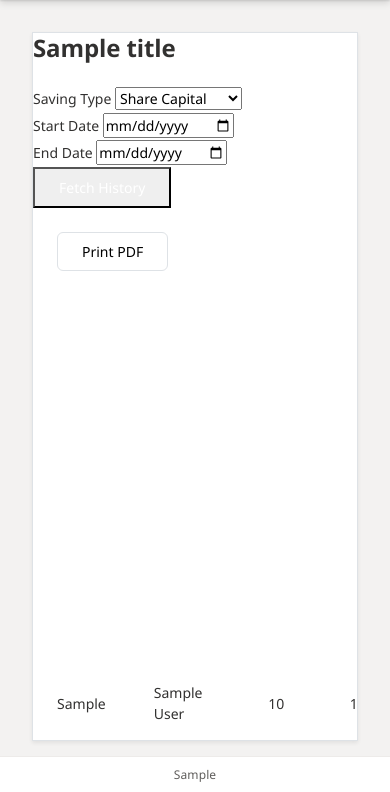
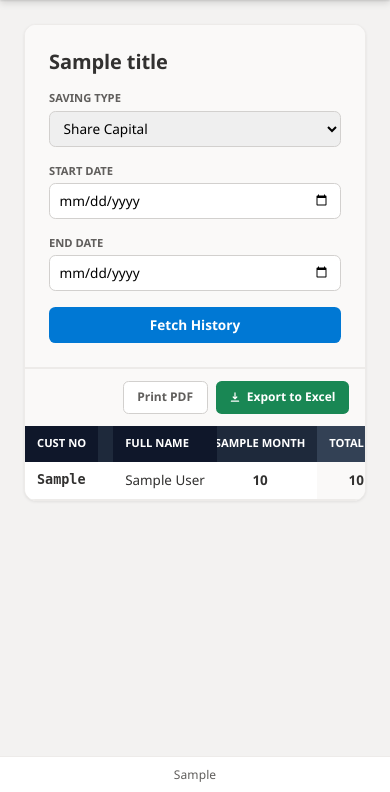
Before and after one commit to itsedapima/nodicbslite, a Django app: template dashboard/templates/dashboard/savings_monthly_report.html in a window 390 px wide. Shown: the part 52-844 px from the top of the page. Run offline with Django 5.2, Linux system fonts and the light colour scheme; the template is opened without the code that fills it: most values are stand-ins (such as "Sample title", 1, 10 or a date in 2020); some libraries are stand-ins or nearby versions.

Commit message:
Fix UI: remove Tailwind, fix dropdowns/mobile menu, remove balance col, convert reports to Bootstrap 5

```diff
--- a/dashboard/templates/dashboard/savings_monthly_report.html
+++ b/dashboard/templates/dashboard/savings_monthly_report.html
@@ -1,83 +1,120 @@
 {% extends 'base.html' %}
 {% load humanize %}
 
+{% block extra_css %}
+<style>
+.report-wrapper { padding: 1rem; }
+@media (min-width: 576px) { .report-wrapper { padding: 2rem; } }
+.report-card { background: #fff; border-radius: .75rem; box-shadow: 0 1px 3px rgba(0,0,0,.08); border: 1px solid var(--d365-border, #EDEBE9); overflow: hidden; }
+.report-header { padding: 1.5rem; border-bottom: 1px solid var(--d365-border, #EDEBE9); background: var(--d365-surface-alt, #FAF9F8); }
+.report-header h1 { font-size: 1.25rem; font-weight: 700; color: var(--d365-text, #323130); margin-bottom: 1rem; }
+.report-header label { display: block; font-size: .7rem; font-weight: 700; text-transform: uppercase; color: var(--d365-text-secondary, #605E5C); margin-bottom: .25rem; }
+.report-header select,
+.report-header input[type="date"] { width: 100%; border: 1px solid var(--d365-border-strong, #D2D0CE); border-radius: .4rem; padding: .4rem .6rem; font-size: .85rem; }
+.report-header select:focus,
+.report-header input[type="date"]:focus { border-color: var(--d365-primary, #0078D4); box-shadow: 0 0 0 2px var(--d365-primary-tint-40, #DEECF9); outline: none; }
+.btn-fetch { width: 100%; background: var(--d365-primary, #0078D4); color: #fff; font-weight: 700; padding: .5rem 1rem; border: none; border-radius: .4rem; font-size: .85rem; cursor: pointer; transition: background .15s; }
+.btn-fetch:hover { background: var(--d365-primary-hover, #106EBE); }
+.toolbar { padding: .75rem 1rem; background: var(--d365-surface-alt, #FAF9F8); border-top: 1px solid var(--d365-border, #EDEBE9); display: flex; justify-content: flex-end; gap: .5rem; }
+.btn-print { padding: .4rem .85rem; background: #fff; border: 1px solid var(--d365-border-strong, #D2D0CE); border-radius: .35rem; font-size: .75rem; font-weight: 700; color: var(--d365-text-secondary, #605E5C); cursor: pointer; }
+.btn-print:hover { background: var(--d365-surface-alt, #FAF9F8); }
+.btn-excel { display: inline-flex; align-items: center; gap: .35rem; padding: .4rem .85rem; background: #198754; color: #fff; border-radius: .35rem; font-size: .75rem; font-weight: 700; text-decoration: none; border: none; transition: background .15s; }
+.btn-excel:hover { background: #146c43; color: #fff; }
+.report-table { width: 100%; border-collapse: collapse; }
+.report-table thead { background: #1e293b; color: #fff; }
+.report-table thead th { padding: .6rem .75rem; font-size: .7rem; font-weight: 700; text-transform: uppercase; white-space: nowrap; }
+.report-table thead th.col-total { background: #334155; }
+.report-table thead th.sticky-col { position: sticky; z-index: 10; background: #0f172a; }
+.sticky-col-1 { left: 0; }
+.sticky-col-2 { left: 5.5rem; border-right: 1px solid #475569; }
+.report-table tbody td { padding: .55rem .75rem; font-size: .84rem; color: var(--d365-text, #323130); border-bottom: 1px solid var(--d365-border, #EDEBE9); }
+.report-table tbody tr:hover { background: var(--d365-primary-tint-40, #DEECF9); }
+.report-table tbody td.sticky-col { position: sticky; z-index: 5; background: #fff; }
+.report-table tbody tr:hover td.sticky-col { background: var(--d365-primary-tint-40, #DEECF9); }
+.cell-zero { color: #ccc; }
+.cell-value { color: var(--d365-text, #323130); font-weight: 600; }
+.cell-total { text-align: right; font-weight: 900; background: var(--d365-surface-alt, #FAF9F8); color: var(--d365-primary, #0078D4); }
+.cell-mono { font-family: monospace; font-weight: 700; color: var(--d365-text-secondary, #605E5C); }
+.cell-name { font-weight: 500; white-space: nowrap; }
+.pager { padding: .75rem 1rem; background: var(--d365-surface-alt, #FAF9F8); border-top: 1px solid var(--d365-border, #EDEBE9); display: flex; align-items: center; justify-content: space-between; flex-wrap: wrap; gap: .5rem; }
+.pager-info { font-size: .75rem; color: var(--d365-text-secondary, #605E5C); font-weight: 500; }
+.pager-buttons { display: inline-flex; border-radius: .4rem; overflow: hidden; box-shadow: 0 1px 2px rgba(0,0,0,.06); font-size: .75rem; }
+.pager-buttons a, .pager-buttons span { padding: .4rem .7rem; border: 1px solid var(--d365-border-strong, #D2D0CE); background: #fff; color: var(--d365-text, #323130); font-weight: 700; text-decoration: none; margin-left: -1px; }
+.pager-buttons a:hover { background: var(--d365-surface-alt, #FAF9F8); }
+.pager-buttons .disabled { background: var(--d365-surface-alt, #FAF9F8); color: #bbb; cursor: not-allowed; }
+.pager-buttons .current { background: var(--d365-primary, #0078D4); color: #fff; border-color: var(--d365-primary, #0078D4); }
+.empty-msg { padding: 2.5rem; text-align: center; color: #aaa; font-style: italic; }
+</style>
+{% endblock %}
+
 {% block content %}
-<div class="bg-gray-50 min-h-screen p-4 sm:p-8">
-    <div class="max-w-full mx-auto bg-white rounded-xl shadow-sm border border-gray-200 overflow-hidden">
+<div class="report-wrapper">
+    <div class="report-card">
 
-        <div class="p-6 border-b border-gray-100 bg-gray-50/50">
-            <h1 class="text-xl font-bold text-gray-800 mb-4">{{ title }}</h1>
-
-            <form method="GET" class="grid grid-cols-1 md:grid-cols-4 gap-4 items-end">
-                <div>
-                    <label class="block text-xs font-bold text-gray-500 uppercase mb-1">Saving Type</label>
-                    <select name="saving_type" class="w-full border-gray-300 rounded-lg text-sm focus:ring-blue-500">
+        <div class="report-header">
+            <h1>{{ title }}</h1>
+            <form method="GET">
+                <div class="row g-3 align-items-end">
+                    <div class="col-12 col-md-3">
+                        <label>Saving Type</label>
+                        <select name="saving_type">
                             <option value="share_capital" {% if saving_type == 'share_capital' %}selected{% endif %}>Share Capital</option>
                             <option value="welfare_deposit" {% if saving_type == 'welfare_deposit' %}selected{% endif %}>Welfare Deposit</option>
                             <option value="seed_deposit" {% if saving_type == 'seed_deposit' %}selected{% endif %}>Seed Deposit</option>
                         </select>
                     </div>
-                <div>
-                    <label class="block text-xs font-bold text-gray-500 uppercase mb-1">Start Date</label>
-                    <input type="date" name="start_date" value="{{ start_date }}" class="w-full border-gray-300 rounded-lg text-sm">
+                    <div class="col-12 col-md-3">
+                        <label>Start Date</label>
+                        <input type="date" name="start_date" value="{{ start_date }}">
                     </div>
-                <div>
-                    <label class="block text-xs font-bold text-gray-500 uppercase mb-1">End Date</label>
-                    <input type="date" name="end_date" value="{{ end_date }}" class="w-full border-gray-300 rounded-lg text-sm">
+                    <div class="col-12 col-md-3">
+                        <label>End Date</label>
+                        <input type="date" name="end_date" value="{{ end_date }}">
                     </div>
-                <div>
-                    <button type="submit" class="w-full bg-blue-600 hover:bg-blue-700 text-white font-bold py-2 px-4 rounded-lg text-sm transition">
-                        Fetch History
-                    </button>
+                    <div class="col-12 col-md-3">
+                        <button type="submit" class="btn-fetch">Fetch History</button>
+                    </div>
                 </div>
             </form>
         </div>
 
-        <div class="p-4 bg-gray-50 border-t border-gray-100 flex justify-end space-x-3">
-            <button onclick="window.print()" class="px-4 py-2 bg-white border border-gray-300 rounded text-xs font-bold text-gray-600 hover:bg-gray-100">
-                Print PDF
-            </button>
-
-            <a href="?{{ request.GET.urlencode }}&export=excel"
-               class="px-4 py-2 bg-green-600 text-white rounded text-xs font-bold hover:bg-green-700 transition flex items-center">
-                <svg class="w-3 h-3 mr-2" fill="currentColor" viewBox="0 0 20 20">
+        <div class="toolbar">
+            <button onclick="window.print()" class="btn-print">Print PDF</button>
+            <a href="?{{ request.GET.urlencode }}&export=excel" class="btn-excel">
+                <svg width="12" height="12" fill="currentColor" viewBox="0 0 20 20">
                     <path fill-rule="evenodd" d="M3 17a1 1 0 011-1h12a1 1 0 110 2H4a1 1 0 01-1-1zm3.293-7.707a1 1 0 011.414 0L9 10.586V3a1 1 0 112 0v7.586l1.293-1.293a1 1 0 111.414 1.414l-3 3a1 1 0 01-1.414 0l-3-3a1 1 0 010-1.414z" clip-rule="evenodd"></path>
                 </svg>
                 Export to Excel
             </a>
         </div>
 
-        <div class="overflow-x-auto">
-            <table class="min-w-full divide-y divide-gray-200 border-collapse">
-                <thead class="bg-gray-800 text-white">
+        <div style="overflow-x:auto;">
+            <table class="report-table">
+                <thead>
                     <tr>
-                        <th class="sticky left-0 bg-gray-900 px-4 py-3 text-left text-xs font-bold uppercase z-10">Cust No</th>
-                        <th class="sticky left-[5.5rem] bg-gray-900 px-4 py-3 text-left text-xs font-bold uppercase z-10 border-r border-gray-700">Full Name</th>
+                        <th class="sticky-col sticky-col-1" style="text-align:left;">Cust No</th>
+                        <th class="sticky-col sticky-col-2" style="text-align:left;">Full Name</th>
                         {% for month in months %}
-                        <th class="px-4 py-3 text-center text-xs font-bold uppercase min-w-[100px]">{{ month }}</th>
+                        <th style="text-align:center; min-width:100px;">{{ month }}</th>
                         {% endfor %}
-                        <th class="px-4 py-3 text-right text-xs font-bold uppercase bg-gray-700">Total</th>
+                        <th class="col-total" style="text-align:right;">Total</th>
                     </tr>
                 </thead>
-                <tbody class="divide-y divide-gray-200 text-sm">
+                <tbody>
                     {% for row in report_rows %}
-                    <tr class="hover:bg-blue-50 transition-colors">
-                        <td class="sticky left-0 bg-white px-4 py-3 font-mono font-bold text-gray-600">{{ row.cust_no }}</td>
-                        <td class="sticky left-[5.5rem] bg-white px-4 py-3 font-medium text-gray-900 border-r border-gray-100 whitespace-nowrap">{{ row.full_name }}</td>
-
+                    <tr>
+                        <td class="sticky-col sticky-col-1 cell-mono">{{ row.cust_no }}</td>
+                        <td class="sticky-col sticky-col-2 cell-name" style="border-right:1px solid var(--d365-border,#EDEBE9);">{{ row.full_name }}</td>
                         {% for val in row.monthly_values %}
-                        <td class="px-4 py-3 text-center {% if val == 0 %}text-gray-300{% else %}text-gray-700 font-semibold{% endif %}">
+                        <td style="text-align:center;" class="{% if val == 0 %}cell-zero{% else %}cell-value{% endif %}">
                             {{ val|intcomma }}
                         </td>
                         {% endfor %}
-
-                        <td class="px-4 py-3 text-right font-black bg-gray-50 text-blue-700">
-                            {{ row.row_total|intcomma }}
-                        </td>
+                        <td class="cell-total">{{ row.row_total|intcomma }}</td>
                     </tr>
                     {% empty %}
                     <tr>
-                        <td colspan="{{ months|length|add:3 }}" class="p-10 text-center text-gray-400 italic">No savings data found for the selected criteria.</td>
+                        <td colspan="{{ months|length|add:3 }}" class="empty-msg">No savings data found for the selected criteria.</td>
                     </tr>
                     {% endfor %}
                 </tbody>
@@ -85,33 +122,30 @@
         </div>
 
         {% if page_obj and page_obj.has_other_pages %}
-        <div class="p-4 bg-gray-50 border-t border-gray-200 flex items-center justify-between">
-            <div class="text-xs text-gray-500 font-medium">
+        <div class="pager">
+            <div class="pager-info">
                 Showing rows {{ page_obj.start_index }} to {{ page_obj.end_index }} of {{ page_obj.paginator.count|intcomma }} members
             </div>
-            <div class="inline-flex space-x-1 shadow-sm rounded-lg overflow-hidden text-xs">
+            <div class="pager-buttons">
                 {% if page_obj.has_previous %}
-                    <a href="?saving_type={{ saving_type }}&start_date={{ start_date }}&end_date={{ end_date }}&page=1" class="px-3 py-2 bg-white text-gray-700 hover:bg-gray-100 border border-gray-300 font-bold">« First</a>
-                    <a href="?saving_type={{ saving_type }}&start_date={{ start_date }}&end_date={{ end_date }}&page={{ page_obj.previous_page_number }}" class="px-3 py-2 bg-white text-gray-700 hover:bg-gray-100 border-t border-b border-r border-gray-300 font-bold">‹ Previous</a>
+                    <a href="?saving_type={{ saving_type }}&start_date={{ start_date }}&end_date={{ end_date }}&page=1">&laquo; First</a>
+                    <a href="?saving_type={{ saving_type }}&start_date={{ start_date }}&end_date={{ end_date }}&page={{ page_obj.previous_page_number }}">&lsaquo; Previous</a>
                 {% else %}
-                    <span class="px-3 py-2 bg-gray-100 text-gray-400 border border-gray-300 cursor-not-allowed font-bold">« First</span>
-                    <span class="px-3 py-2 bg-gray-100 text-gray-400 border-t border-b border-r border-gray-300 cursor-not-allowed font-bold">‹ Previous</span>
+                    <span class="disabled">&laquo; First</span>
+                    <span class="disabled">&lsaquo; Previous</span>
                 {% endif %}
-
-                <span class="px-4 py-2 bg-blue-600 text-white border-t border-b border-gray-300 font-bold">
-                    Page {{ page_obj.number }} of {{ page_obj.paginator.num_pages }}
-                </span>
-
+                <span class="current">Page {{ page_obj.number }} of {{ page_obj.paginator.num_pages }}</span>
                 {% if page_obj.has_next %}
-                    <a href="?saving_type={{ saving_type }}&start_date={{ start_date }}&end_date={{ end_date }}&page={{ page_obj.next_page_number }}" class="px-3 py-2 bg-white text-gray-700 hover:bg-gray-100 border-t border-b border-l border-gray-300 font-bold">Next ›</a>
-                    <a href="?saving_type={{ saving_type }}&start_date={{ start_date }}&end_date={{ end_date }}&page={{ page_obj.paginator.num_pages }}" class="px-3 py-2 bg-white text-gray-700 hover:bg-gray-100 border border-gray-300 font-bold">Last »</a>
+                    <a href="?saving_type={{ saving_type }}&start_date={{ start_date }}&end_date={{ end_date }}&page={{ page_obj.next_page_number }}">Next &rsaquo;</a>
+                    <a href="?saving_type={{ saving_type }}&start_date={{ start_date }}&end_date={{ end_date }}&page={{ page_obj.paginator.num_pages }}">Last &raquo;</a>
                 {% else %}
-                    <span class="px-3 py-2 bg-gray-100 text-gray-400 border-t border-b border-l border-gray-300 cursor-not-allowed font-bold">Next ›</span>
-                    <span class="px-3 py-2 bg-gray-100 text-gray-400 border border-gray-300 cursor-not-allowed font-bold">Last »</span>
+                    <span class="disabled">Next &rsaquo;</span>
+                    <span class="disabled">Last &raquo;</span>
                 {% endif %}
             </div>
         </div>
         {% endif %}
+
     </div>
 </div>
 {% endblock %}
```
Also changed, not shown: accounting/templates/accounting/income_expenditure_summary.html (+67 -39 lines). Lines whose indentation alone changed are shown as unchanged.
